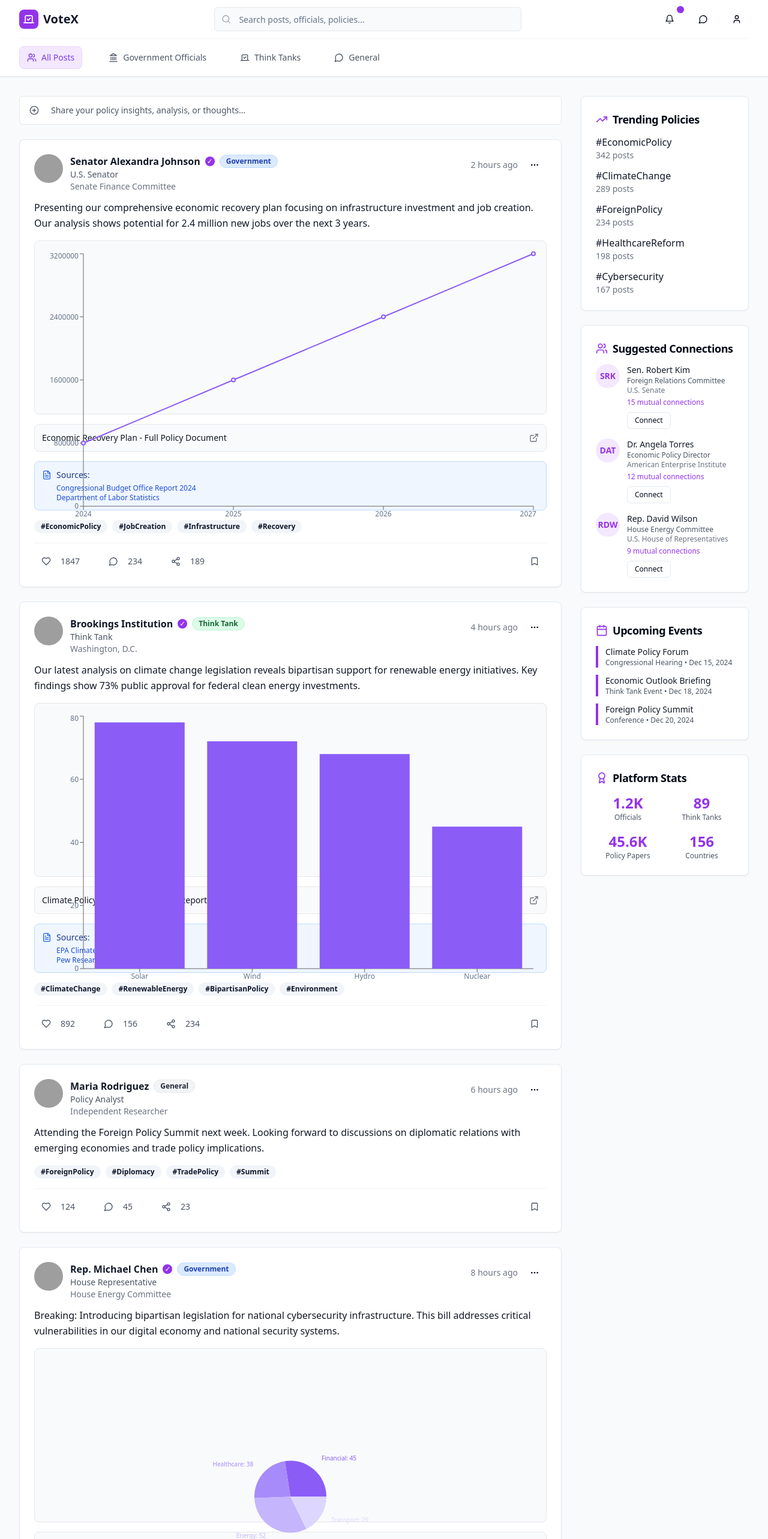
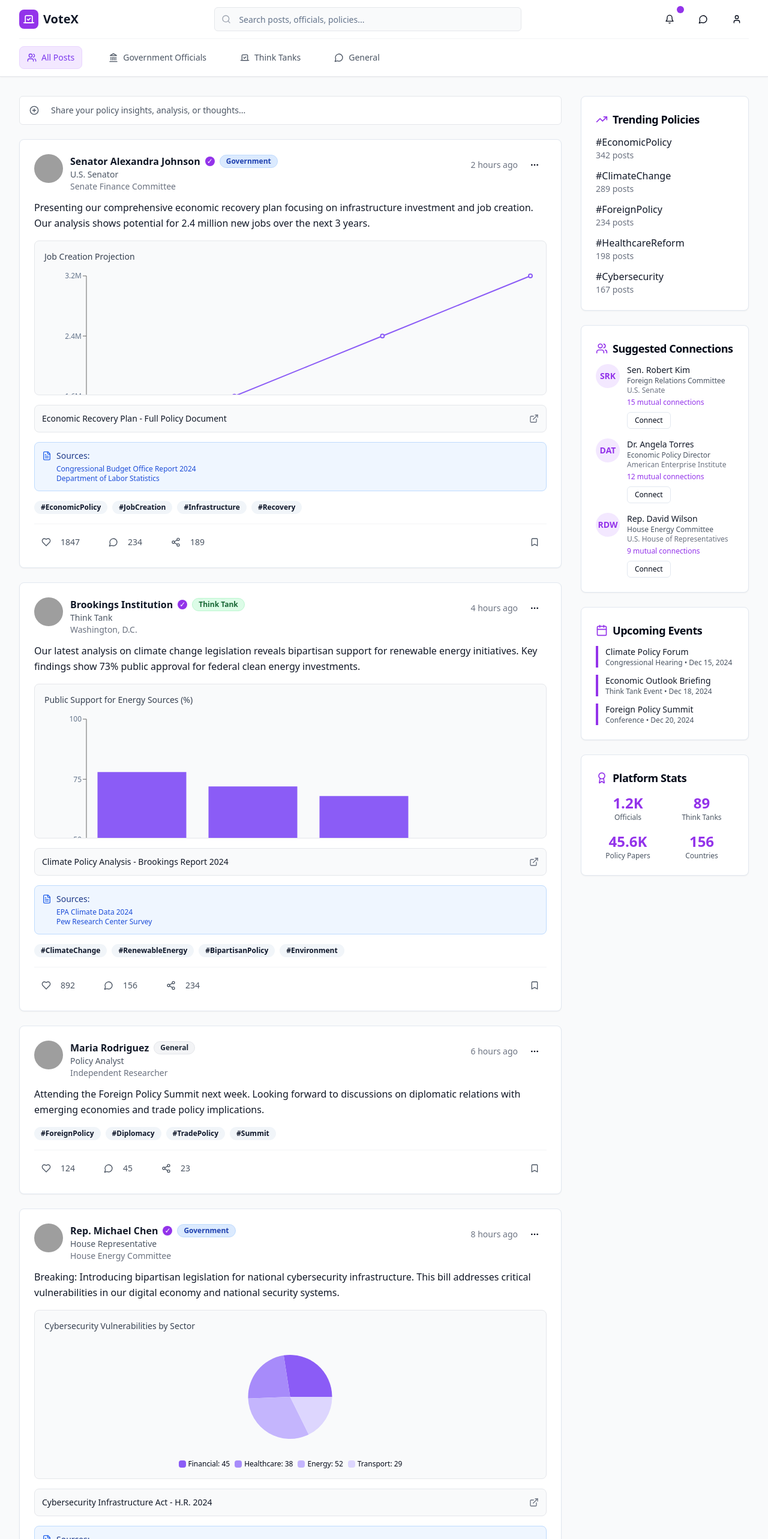
Before and after one commit to AlphaBravoKola/academic-purple-hues, a React (Vite) app: page / in a window 1280 px wide. Shown: the top 2566 px of the page at 60% size. Built offline with nearby package versions, Linux system fonts and the light colour scheme; grey boxes are pictures that could not be loaded.

Commit message:
Fix: Chart overflow and missing labels
Ensure charts fit within the PostCard and add titles/labels.

```diff
--- a/src/components/PostCard.tsx
+++ b/src/components/PostCard.tsx
@@ -1,4 +1,3 @@
-
 import React from 'react';
 import { Heart, MessageCircle, Share2, Bookmark, MoreHorizontal, ExternalLink, FileText } from 'lucide-react';
 import { Button } from '@/components/ui/button';
@@ -69,48 +68,59 @@ const PostCard = ({ post }: PostCardProps) => {
     if ('year' in firstDataPoint && 'jobs' in firstDataPoint) {
       // Line chart for job growth over time
       return (
+        <div className="w-full">
+          <h4 className="text-sm font-medium text-gray-700 mb-3">Job Creation Projection</h4>
+          <div className="h-48 w-full">
             <ChartContainer config={chartConfig}>
               <ResponsiveContainer width="100%" height="100%">
-            <LineChart data={post.chartData} margin={{ top: 5, right: 5, left: 5, bottom: 5 }}>
+                <LineChart data={post.chartData} margin={{ top: 10, right: 10, left: 10, bottom: 20 }}>
                   <XAxis dataKey="year" fontSize={12} />
-              <YAxis fontSize={12} />
+                  <YAxis fontSize={12} tickFormatter={(value) => `${(value / 1000000).toFixed(1)}M`} />
                   <ChartTooltip content={<ChartTooltipContent />} />
                   <Line type="monotone" dataKey="jobs" stroke="#8b5cf6" strokeWidth={2} />
                 </LineChart>
               </ResponsiveContainer>
             </ChartContainer>
+          </div>
+        </div>
       );
     } else if ('energy' in firstDataPoint && 'support' in firstDataPoint) {
       // Bar chart for energy support
       return (
+        <div className="w-full">
+          <h4 className="text-sm font-medium text-gray-700 mb-3">Public Support for Energy Sources (%)</h4>
+          <div className="h-48 w-full">
             <ChartContainer config={chartConfig}>
               <ResponsiveContainer width="100%" height="100%">
-            <BarChart data={post.chartData} margin={{ top: 5, right: 5, left: 5, bottom: 5 }}>
+                <BarChart data={post.chartData} margin={{ top: 10, right: 10, left: 10, bottom: 20 }}>
                   <XAxis dataKey="energy" fontSize={12} />
-              <YAxis fontSize={12} />
+                  <YAxis fontSize={12} domain={[0, 100]} />
                   <ChartTooltip content={<ChartTooltipContent />} />
                   <Bar dataKey="support" fill="#8b5cf6" />
                 </BarChart>
               </ResponsiveContainer>
             </ChartContainer>
+          </div>
+        </div>
       );
     } else if ('category' in firstDataPoint && 'vulnerabilities' in firstDataPoint) {
       // Pie chart for vulnerabilities
       const COLORS = ['#8b5cf6', '#a78bfa', '#c4b5fd', '#ddd6fe'];
       return (
+        <div className="w-full">
+          <h4 className="text-sm font-medium text-gray-700 mb-3">Cybersecurity Vulnerabilities by Sector</h4>
+          <div className="h-48 w-full flex justify-center">
             <ChartContainer config={chartConfig}>
               <ResponsiveContainer width="100%" height="100%">
-            <PieChart margin={{ top: 5, right: 5, left: 5, bottom: 5 }}>
+                <PieChart margin={{ top: 10, right: 10, left: 10, bottom: 10 }}>
                   <Pie
                     data={post.chartData}
                     cx="50%"
                     cy="50%"
-                outerRadius={60}
+                    outerRadius={70}
                     fill="#8884d8"
                     dataKey="vulnerabilities"
-                label={({ category, vulnerabilities }) => `${category}: ${vulnerabilities}`}
-                labelLine={false}
-                fontSize={10}
+                    label={false}
                   >
                     {post.chartData.map((entry, index) => (
                       <Cell key={`cell-${index}`} fill={COLORS[index % COLORS.length]} />
@@ -120,20 +130,38 @@ const PostCard = ({ post }: PostCardProps) => {
                 </PieChart>
               </ResponsiveContainer>
             </ChartContainer>
+          </div>
+          <div className="flex flex-wrap gap-2 mt-2 justify-center">
+            {post.chartData.map((entry, index) => (
+              <div key={entry.category} className="flex items-center gap-1 text-xs">
+                <div
+                  className="w-3 h-3 rounded"
+                  style={{ backgroundColor: COLORS[index % COLORS.length] }}
+                />
+                <span>{entry.category}: {entry.vulnerabilities}</span>
+              </div>
+            ))}
+          </div>
+        </div>
       );
     } else if ('state' in firstDataPoint && 'savings' in firstDataPoint) {
       // Bar chart for state savings
       return (
+        <div className="w-full">
+          <h4 className="text-sm font-medium text-gray-700 mb-3">Healthcare Cost Savings by State (%)</h4>
+          <div className="h-48 w-full">
             <ChartContainer config={chartConfig}>
               <ResponsiveContainer width="100%" height="100%">
-            <BarChart data={post.chartData} margin={{ top: 5, right: 5, left: 5, bottom: 5 }}>
+                <BarChart data={post.chartData} margin={{ top: 10, right: 10, left: 10, bottom: 20 }}>
                   <XAxis dataKey="state" fontSize={12} />
-              <YAxis fontSize={12} />
+                  <YAxis fontSize={12} domain={[0, 20]} />
                   <ChartTooltip content={<ChartTooltipContent />} />
                   <Bar dataKey="savings" fill="#8b5cf6" />
                 </BarChart>
               </ResponsiveContainer>
             </ChartContainer>
+          </div>
+        </div>
       );
     }
 
@@ -181,10 +209,8 @@ const PostCard = ({ post }: PostCardProps) => {
         </div>
 
         {post.hasChart && post.chartData && (
-          <div className="mb-4 p-4 bg-gray-50 rounded-lg border border-gray-200">
-            <div className="w-full h-64 min-h-64">
+          <div className="mb-4 p-4 bg-gray-50 rounded-lg border border-gray-200 overflow-hidden">
             {renderChart()}
-            </div>
           </div>
         )}
 
```
Lines whose indentation alone changed are shown as unchanged.
